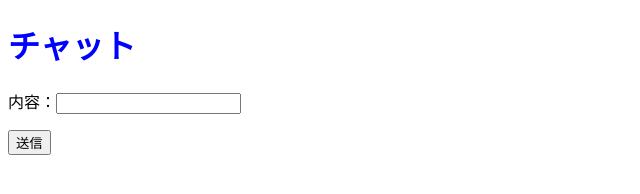
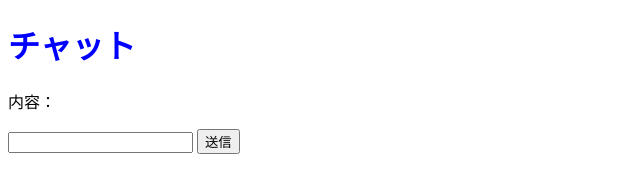
Before and after one commit to 10chite/chat-app, a website: page template.html in a window 1280 px wide. Shown: the whole page, without its empty margins (0-640 px from the left). Drawn offline with Linux system fonts and the light colour scheme.

Commit message:
「内容：」を表示されるように追加

```diff
--- a/template.html
+++ b/template.html
@@ -11,7 +11,8 @@
       <!-- posts -->
     </ul>
     <form action="/send" method="post">
-      <p>内容：<input id="message-input" type="text" name="message" /></p>
+      <p>内容：</p>
+      <input id="message-input" type="text" name="message" />
       <button type="submit">送信</button>
     </form>
     <script src="/script.js"></script>
```
